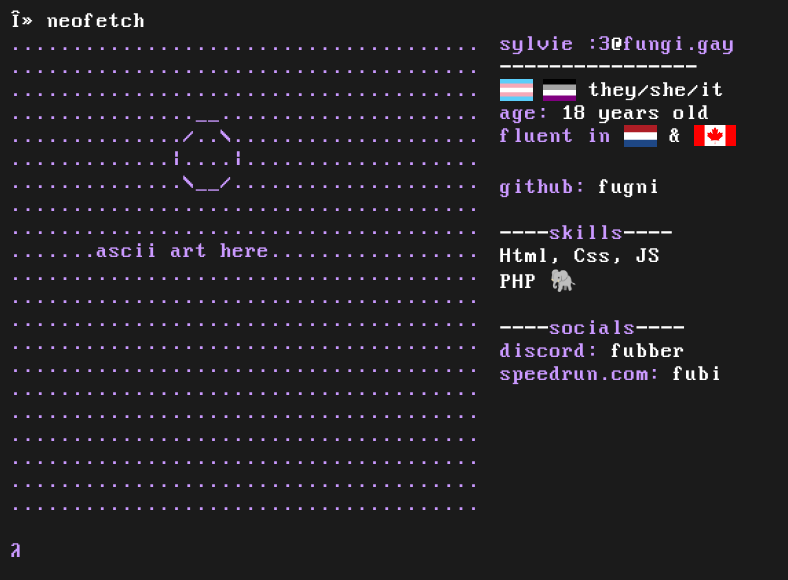
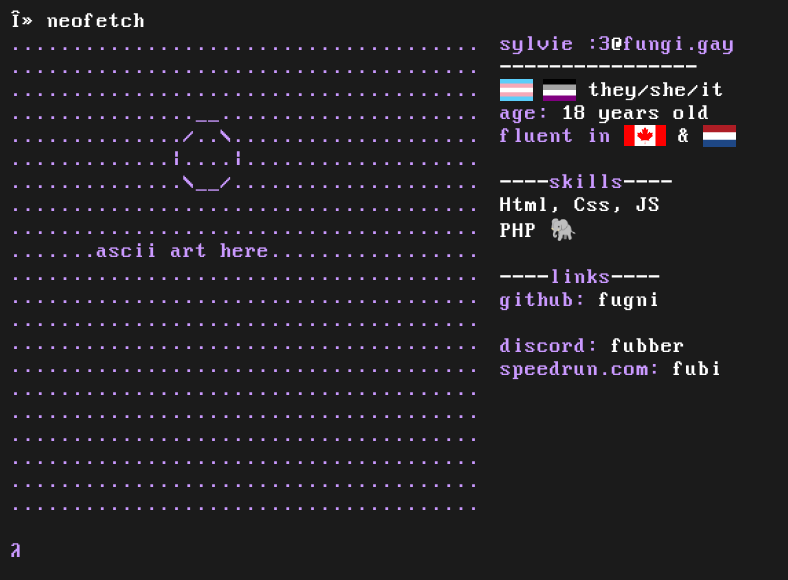
Before and after one commit to fugni/fungi.gay, a PHP site: page / in a window 1280 px wide. Shown: the top 580 px of the page, without its empty margins (0-788 px from the left). Run offline with PHP 8.4, Linux system fonts and the light colour scheme.

Commit message:
added some flags but not sure how to implement them

```diff
--- a/commands/neofetch.html
+++ b/commands/neofetch.html
@@ -3,7 +3,7 @@
 	<div class="neofetch-txt">
 		<div class="neofetch-txt-row"><span class="accents">sylvie :3</span>@<span class="accents">fungi.gay</span></div>
 		<div class="neofetch-txt-row"><b>----------------</b></div>
-		<div class="neofetch-txt-row flags">
+		<div class="neofetch-txt-row pride-flags">
 			<div class="trans-flag"></div>
 			<div class="trans-label">i am transgender</div>
 			<div class="ace-flag"></div>
@@ -11,15 +11,19 @@
 			<div class="pronouns">&nbsp;they/she/it</div>
 		</div>
 		<div class="neofetch-txt-row"><span class="accents">age:&nbsp;</span><span class="age"></span></div>
-		<div class="neofetch-txt-row"><span class="accents">fluent in&nbsp;</span><span class="dutch"></span>&nbsp;&amp;&nbsp;<span class="english"><img src="assets/english.gif" alt="" class="english-flag"></span></div>
-		<br>
-		<div class="neofetch-txt-row"><a href="https://github.com/fugni" target="_blank"><span class="accents">github:&nbsp;</span>fugni</a></div>
+		<div class="neofetch-txt-row">
+			<span class="accents">fluent in&nbsp;</span><img src="assets/flags/english.gif" alt="" class="flag">&nbsp;&amp;&nbsp;<span class="dutch"></span>
+			<!-- not sure how to put this in here while looking good -->
+			<!-- <span class="accents language-label">&nbsp;and wants to learn&nbsp;</span><img class="flag" src="assets/flags/greece.svg" alt="">,&nbsp;<img class="flag" src="assets/flags/esperanto.png" alt="">&nbsp;&amp;&nbsp;<img class="flag" src="assets/flags/spain.svg" alt=""> -->
+		</div>
 		<br>
 		<div class="neofetch-txt-row"><b>----</b><span class="accents">skills</span><b>----</b></div>
 		<div class="neofetch-txt-row">Html, Css, JS</div>
 		<div class="neofetch-txt-row">PHP 🐘</div>
 		<br>
-		<div class="neofetch-txt-row"><b>----</b><span class="accents">socials</span><b>----</b></div>
+		<div class="neofetch-txt-row"><b>----</b><span class="accents">links</span><b>----</b></div>
+		<div class="neofetch-txt-row"><a href="https://github.com/fugni" target="_blank"><span class="accents">github:&nbsp;</span>fugni</a></div>
+		<br>
 		<div class="neofetch-txt-row"><span class="accents">discord:&nbsp;</span>fubber</div>
 		<div class="neofetch-txt-row"><a href="https://www.speedrun.com/users/fubi" target="_blank"><span class="accents">speedrun.com:&nbsp;</span>fubi</a></div>
 	</div>
--- a/style.css
+++ b/style.css
@@ -56,7 +56,7 @@ body {
     text-decoration: none;
 }
 
-.flags {
+.pride-flags {
     flex-wrap: wrap;
 }
 
@@ -135,6 +135,6 @@ body {
                 0 calc(var(--font-size) / 3 * 3) 0 0 #1E4785 inset;
 }
 
-.english img {
+.flag {
     height: var(--font-size);
 }
```
Also changed, not shown: assets/flags/english.gif (renamed from assets/english.gif), assets/flags/esperanto.png (added), assets/flags/greece.svg (added), assets/flags/spain.svg (added).
